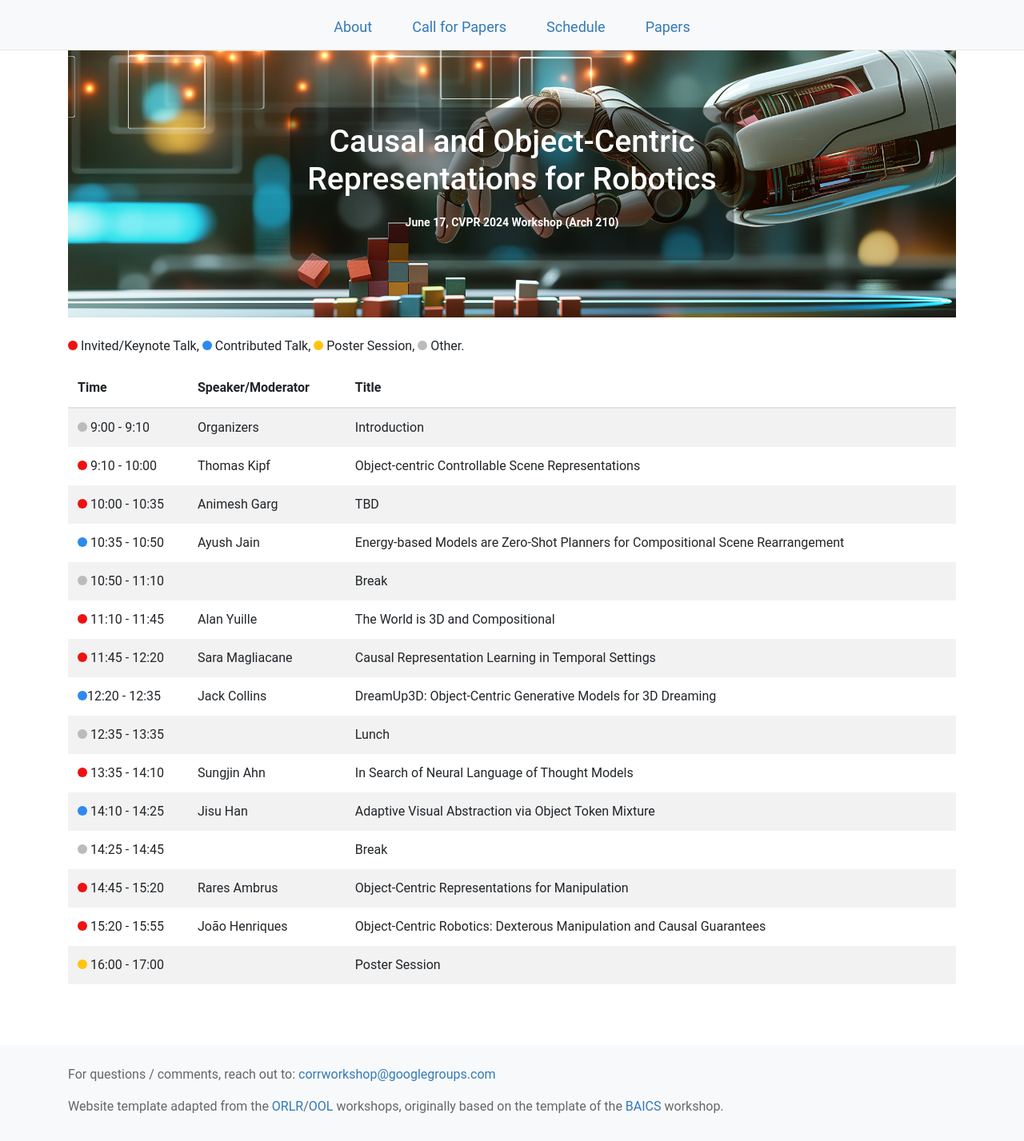
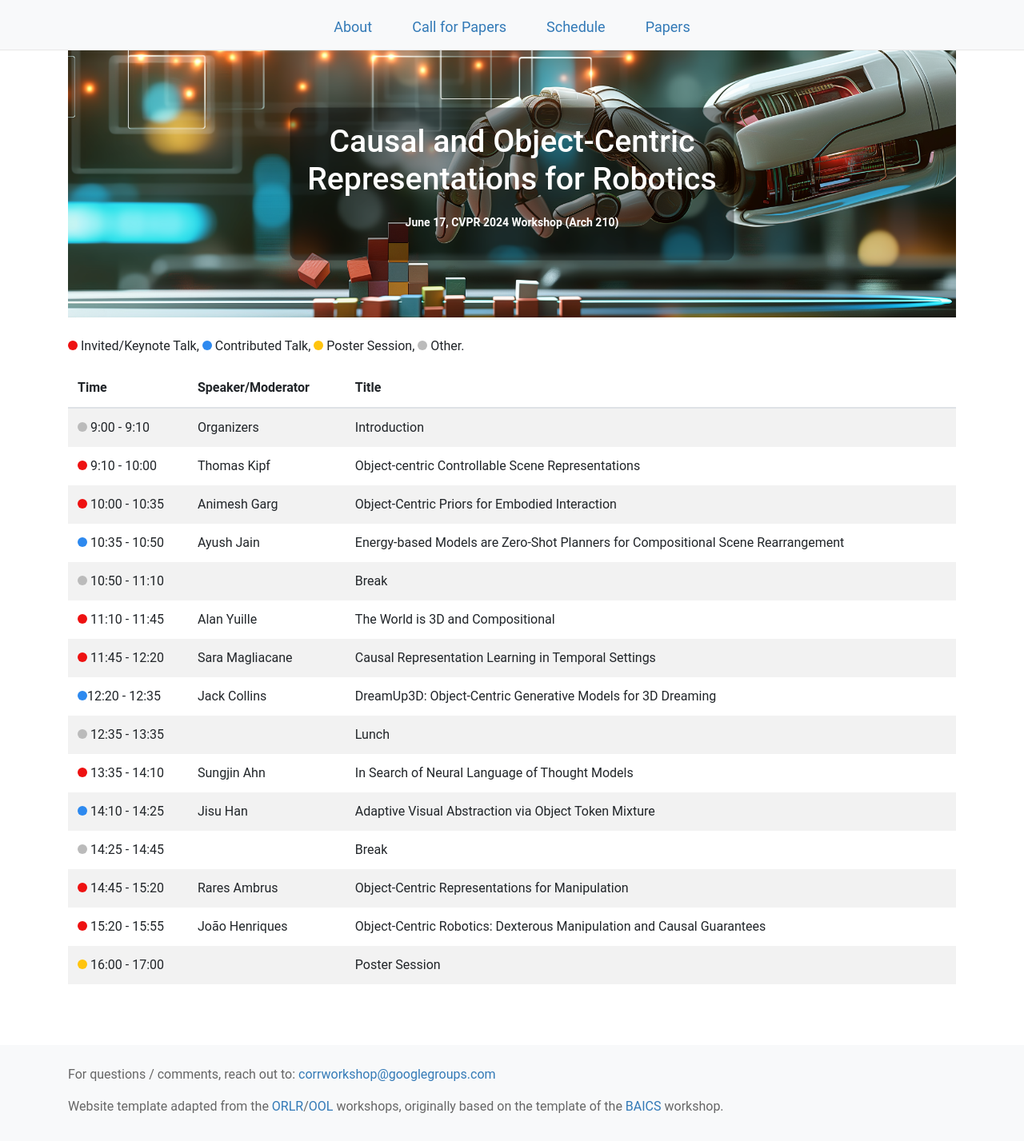
Before and after one commit to corrworkshop/corrworkshop.github.io, a Jekyll site: the page built from schedule.html, in a window 1280 px wide. Shown: the whole page at 80% size. Built offline with Jekyll 4.4.1, drawn with Linux system fonts in a browser that asks for light colours; nearby versions of some CDN libraries.

Commit message:
Schedule update

```diff
--- a/schedule.html
+++ b/schedule.html
@@ -34,7 +34,7 @@ layout: default
       <tr>
         <td><span class="dot-invited-talk"></span> 10:00 - 10:35</td>
         <td>Animesh Garg</td>
-        <td>TBD</td>
+        <td>Object-Centric Priors for Embodied Interaction</td>
       </tr>
       <tr>
         <td><span class="dot-contributed-talk"></span> 10:35 - 10:50</td>
```
